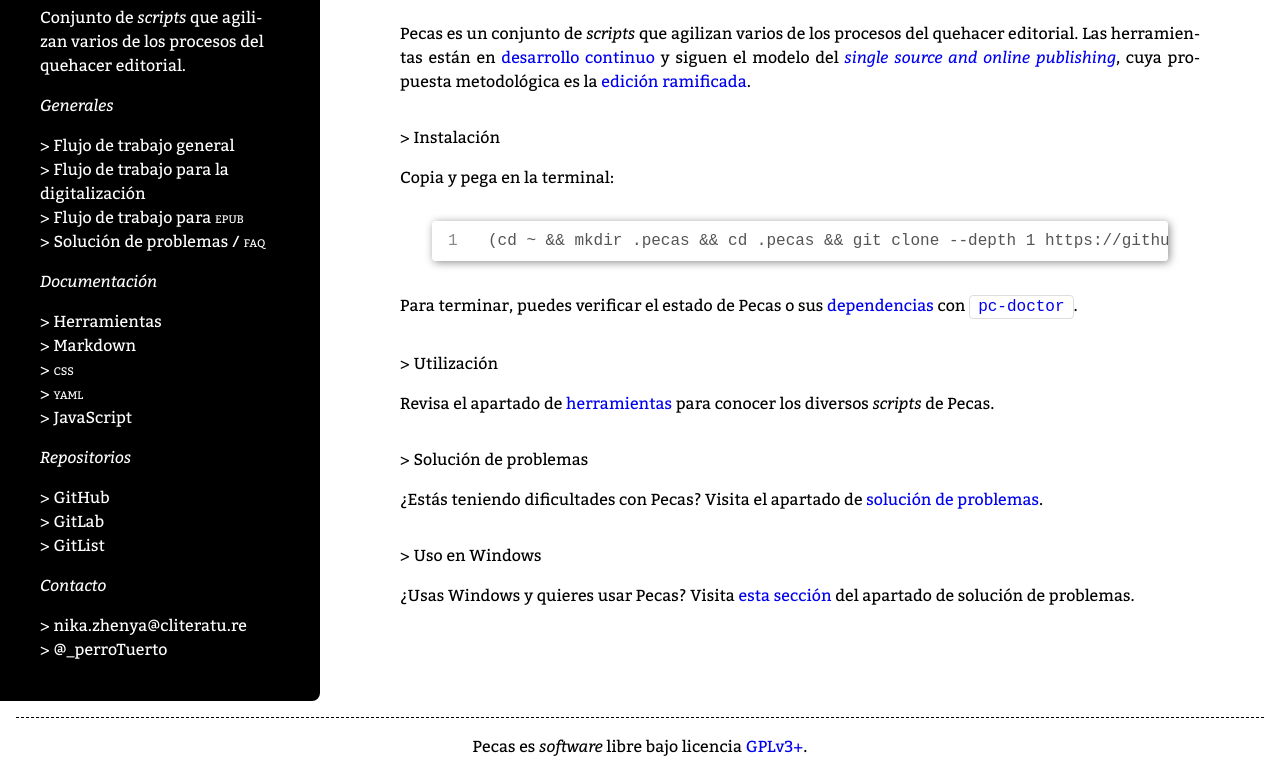
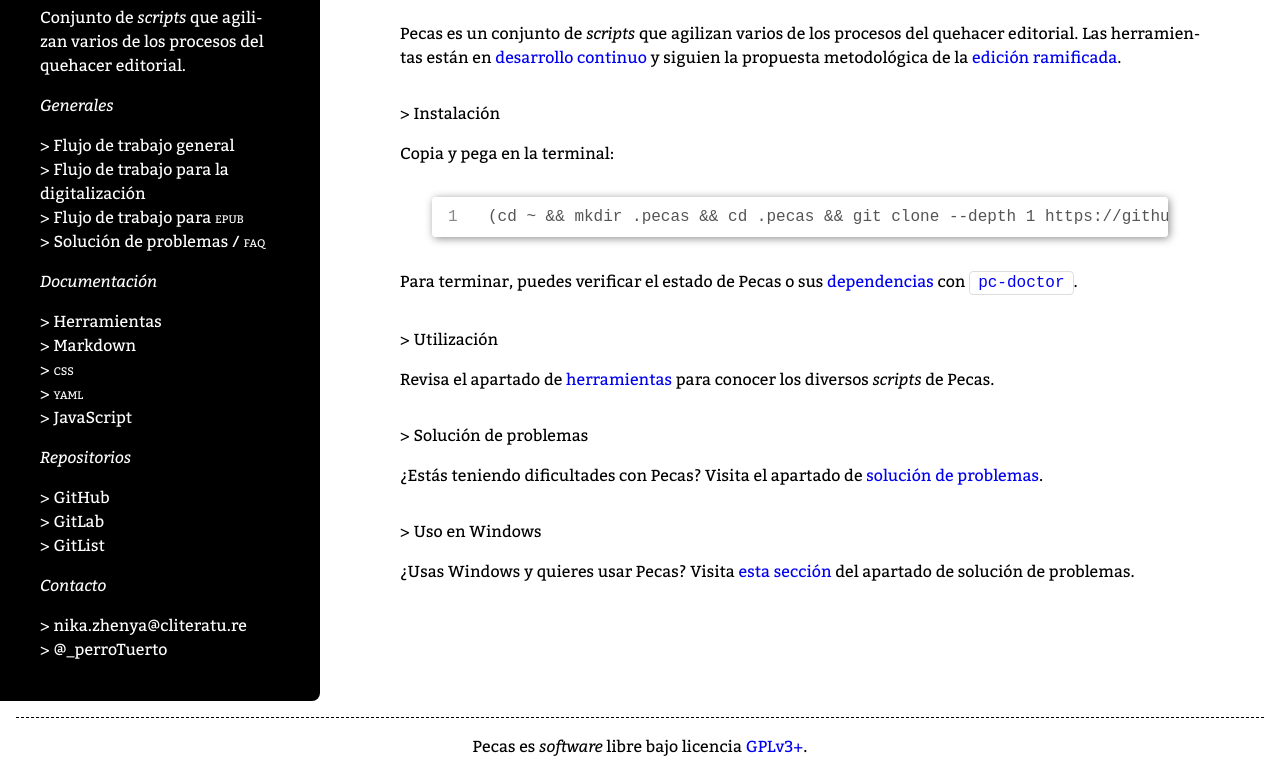
Before and after one commit to categulario/pecas-docs, a plain HTML site: page index.html in a window 1280 px wide. Shown: the part 179-950 px from the top of the page. Drawn offline with Linux system fonts and the light colour scheme.

Commit message:
Corrección menor

```diff
--- a/index.html
+++ b/index.html
@@ -43,7 +43,7 @@
         </header>
         <section>
             <h1 id="pecas-herramientas-editoriales">Pecas: herramientas editoriales</h1>
-            <p>Pecas es un conjunto de <i>scripts</i> que agilizan varios de los procesos del quehacer editorial. Las herramientas están en <a href="https://es.wikipedia.org/wiki/Liberaci%C3%B3n_continua">desarrollo continuo</a> y siguen el modelo del <a href="html/flujo_general.html"><i>single source and online publishing</i></a>, cuya propuesta metodológica es la <a href="https://ed.cliteratu.re/">edición ramificada</a>.</p>
+            <p>Pecas es un conjunto de <i>scripts</i> que agilizan varios de los procesos del quehacer editorial. Las herramientas están en <a href="https://es.wikipedia.org/wiki/Liberaci%C3%B3n_continua">desarrollo continuo</a> y siguien la propuesta metodológica de la <a href="https://ed.cliteratu.re/">edición ramificada</a>.</p>
             <h2 id="instalacion">Instalación</h2>
             <p>Copia y pega en la terminal:</p>
             <pre class="bash">
```
Also changed, not shown: 15 other files.
